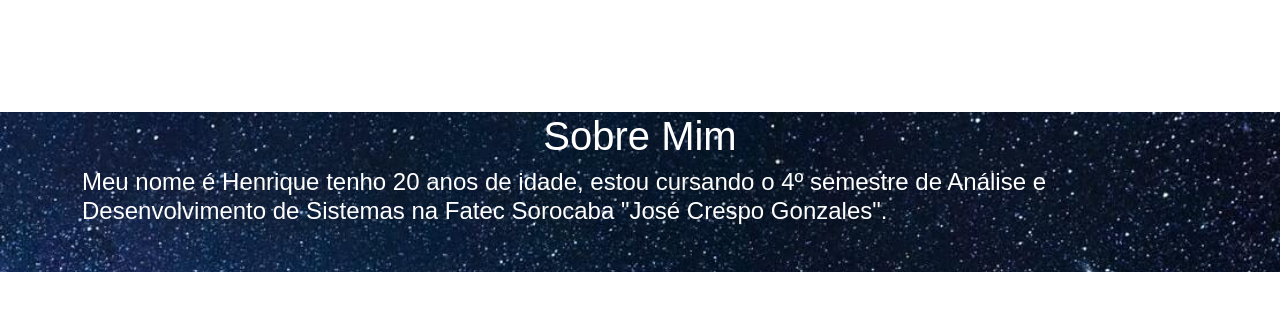
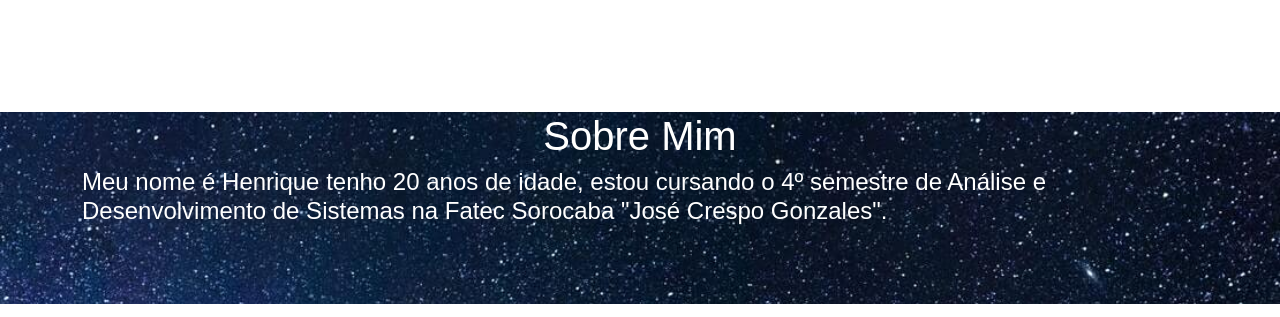
Before and after one commit to HenriqueVidotto/Portfolio, a plain HTML site: page index.html in a window 1280 px wide. Shown: the part 806-1123 px from the top of the page. Drawn offline with nearby package versions, Linux system fonts and the light colour scheme; a web font is replaced by a local one.

Commit message:
Update style.css

```diff
--- a/style.css
+++ b/style.css
@@ -46,12 +46,15 @@ body{
 }
 #textosombre{
     align-items: center;
+    height: 15em;
+    width: 100%;
 }
 
 #sobre{
+    width: 100%;
     padding: auto;
     margin-top: 10%;
-    height: 10em;
+    height: 12em;
     color: white;
     background: url("Constelacao.jpg") no-repeat;
     background-size: cover;
```
